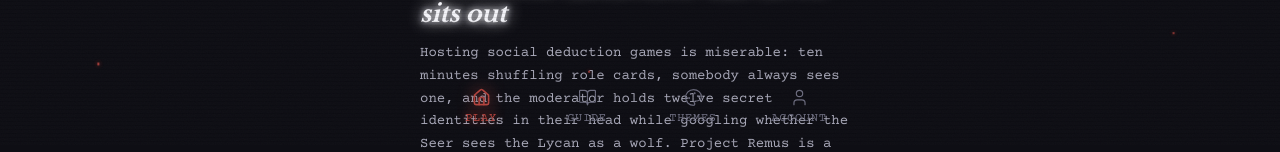
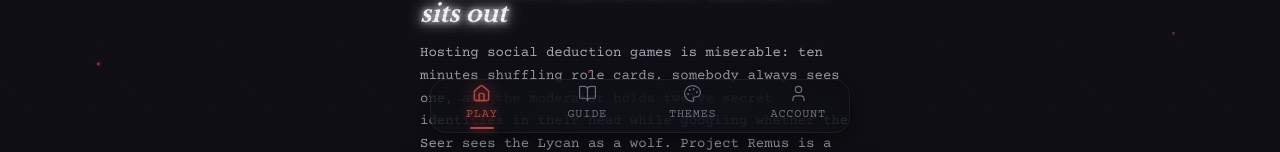
Before and after one commit to linus-mementomori/graveshift, a Next.js app: page / in a window 1280 px wide. Shown: the part 655-807 px from the top of the page. Built offline with nearby package versions, Linux system fonts and the light colour scheme; no server answers.

Commit message:
buy me a coffee

```diff
--- a/src/app/account/page.tsx
+++ b/src/app/account/page.tsx
@@ -7,8 +7,7 @@ import { supabase, isSupabaseConfigured } from '@/lib/supabase'
 import { useAuth, signOut } from '@/lib/useAuth'
 import { useGameStore } from '@/store/gameStore'
 import { clearAppCache } from '@/lib/pwa'
-
-const BMC_ID = process.env.NEXT_PUBLIC_BMC_USERNAME || 'projectremus'
+import { SupportLink } from '@/components/SupportLink'
 
 interface GameRow {
   id: string
@@ -96,18 +95,7 @@ export default function AccountPage() {
             <ButtonLink href="/feedback" variant="secondary">
               Send feedback
             </ButtonLink>
-            {/*
-              The floating widget is a third-party script — ad blockers and
-              offline both kill it. This link is the version that always works.
-            */}
-            <a
-              href={`https://www.buymeacoffee.com/${BMC_ID}`}
-              target="_blank"
-              rel="noopener noreferrer"
-              className="flex min-h-14 w-full items-center justify-center gap-2 rounded-xl border border-[var(--accent)]/50 px-5 text-base tracking-wide text-[var(--accent)] active:scale-[0.98]"
-            >
-              ☕ Buy me a coffee
-            </a>
+            <SupportLink />
             {isAdmin && (
               <ButtonLink href="/admin" variant="secondary">
                 Open admin dashboard
--- a/src/components/BottomNav.tsx
+++ b/src/components/BottomNav.tsx
@@ -71,11 +71,22 @@ export function BottomNav() {
         className="pointer-events-none fixed inset-x-0 bottom-0 z-40 flex justify-center px-4 pb-[max(0.75rem,env(safe-area-inset-bottom))]"
       >
         {/*
-          No slab, no border, no fill — the dock is just the icons, floating over
-          whatever is behind them. The only thing marking the active tab is that
-          it lights up in the theme accent.
+          A translucent slab floats the dock off the page — you can see content
+          moving behind it, but labels stay readable over anything.
+          The slab is the ONLY container: the active tab gets no box of its own,
+          just the accent colour, a glow, and the underline beneath it.
         */}
-        <ul className="pointer-events-auto flex w-full max-w-[420px] items-stretch gap-1">
+        <ul
+          className={cn(
+            'pointer-events-auto flex w-full max-w-[420px] items-stretch gap-1',
+            // Dark tint, not a white one: a light overlay plus backdrop-blur
+            // smears whatever text is behind into a milky grey band. Tinting
+            // toward the page's own dark base keeps it readable and still lets
+            // content show through.
+            'rounded-2xl border border-white/[0.06] bg-[var(--bg-base)]/70 backdrop-blur-xl',
+            'shadow-[0_8px_28px_rgb(0_0_0/0.5)]',
+          )}
+        >
           {inGame ? (
             <>
               <Tab
@@ -144,12 +155,25 @@ function Tab({
         className={active ? 'drop-shadow-[0_0_8px_var(--accent)]' : undefined}
       />
       <span className="caption text-[10px] leading-none">{label}</span>
+      {/*
+        A short lit bar instead of a filled pill. Reads as "selected" at a
+        glance without putting a second container inside the slab.
+      */}
+      <span
+        aria-hidden
+        className={cn(
+          'h-[2px] w-6 rounded-full transition-opacity duration-150',
+          active
+            ? 'bg-[var(--accent)] opacity-100 shadow-[0_0_8px_var(--accent)]'
+            : 'opacity-0',
+        )}
+      />
     </>
   )
 
   const className = cn(
     'flex min-h-[52px] w-full flex-col items-center justify-center gap-1 transition-colors duration-150',
-    // Lit, not filled: the accent colour plus a glow is the entire active state.
+    // Lit, not filled: colour, glow and the underline are the whole active state.
     active
       ? 'text-[var(--accent)] [text-shadow:0_0_10px_var(--accent)]'
       : 'text-[var(--text-muted)] active:text-[var(--text-secondary)]',
--- /dev/null
+++ b/src/components/SupportLink.tsx
@@ -0,0 +1,58 @@
+'use client'
+
+import { cn } from './ui'
+
+const BMC_ID = process.env.NEXT_PUBLIC_BMC_USERNAME || 'projectremus'
+export const SUPPORT_URL = `https://buymeacoffee.com/${BMC_ID}`
+
+/**
+ * "Buy me a coffee" link that actually opens.
+ *
+ * A plain <a target="_blank"> is not enough here. It silently does nothing in
+ * three situations this app is regularly in:
+ *
+ *   - installed as a PWA (`display: standalone` in the manifest) — some
+ *     platforms, iOS especially, just swallow _blank
+ *   - inside an in-app browser (Instagram, Slack, the preview pane)
+ *   - behind a popup blocker
+ *
+ * So: try window.open, and if it returns null — which is exactly what a blocked
+ * or ignored popup looks like — navigate this tab instead. Leaving the app is a
+ * far better outcome than a button that does nothing.
+ *
+ * The href stays on the element so middle-click, long-press and "open in new
+ * tab" all keep working, and crawlers see a real link.
+ */
+export function SupportLink({
+  className,
+  children = '☕ Buy me a coffee',
+}: {
+  className?: string
+  children?: React.ReactNode
+}) {
+  function open(e: React.MouseEvent<HTMLAnchorElement>) {
+    // Let the browser handle modified clicks (new tab, new window, download).
+    if (e.metaKey || e.ctrlKey || e.shiftKey || e.button !== 0) return
+
+    e.preventDefault()
+    const win = window.open(SUPPORT_URL, '_blank', 'noopener,noreferrer')
+    if (!win) window.location.href = SUPPORT_URL
+  }
+
+  return (
+    <a
+      href={SUPPORT_URL}
+      target="_blank"
+      rel="noopener noreferrer"
+      onClick={open}
+      className={cn(
+        'flex min-h-14 w-full items-center justify-center gap-2 rounded-xl px-5',
+        'border border-[var(--accent)]/50 text-base tracking-wide text-[var(--accent)]',
+        'transition-transform duration-[120ms] active:scale-[0.98]',
+        className,
+      )}
+    >
+      {children}
+    </a>
+  )
+}
```
